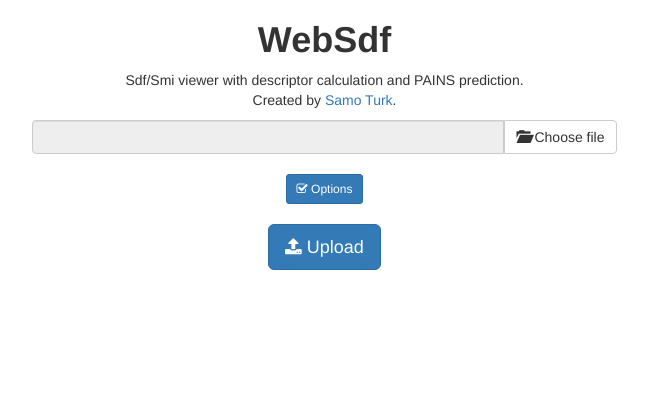
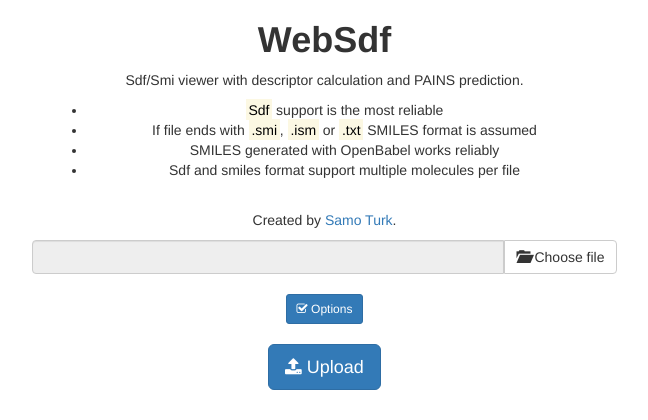
Before and after one commit to samoturk/websdf, a Django app: template websdf/templates/index.html in a window 1280 px wide. Shown: the top 420 px of the page, without its empty margins (218-866 px from the left). Run offline with Django 3.2, Linux system fonts and the light colour scheme; the template is opened without the code that fills it, so the values that code supplies are empty; some libraries are stand-ins or nearby versions.

Commit message:
Txt is also smiles, disclaimer on index.html

```diff
--- a/websdf/templates/index.html
+++ b/websdf/templates/index.html
@@ -20,7 +20,14 @@
             {% endif %}
 
             <h1><strong>WebSdf</strong></h1>
-            <p>Sdf/Smi viewer with descriptor calculation and PAINS prediction.<br>Created by <a href='https://github.com/samoturk'>Samo Turk</a>.</p>
+            <p>Sdf/Smi viewer with descriptor calculation and PAINS prediction.
+            <ul>
+                <li><mark>Sdf</mark> support is the most reliable</li>
+                <li>If file ends with <mark>.smi</mark>, <mark>.ism</mark> or <mark>.txt</mark> SMILES format is assumed</li>
+                <li>SMILES generated with OpenBabel works reliably</li>
+                <li>Sdf and smiles format support multiple molecules per file</li>
+            </ul>
+            <br>Created by <a href='https://github.com/samoturk'>Samo Turk</a>.</p>
 
 
             <form class="form-group center-block" action="{{PAGE_URL}}/sdf" method="post" enctype="multipart/form-data" id="uploadform">
```
Also changed, not shown: websdf/settings.py (+4 -4 lines), websdf/views.py (+4 -3 lines).
